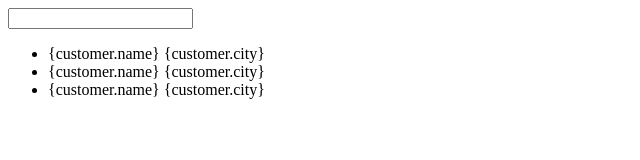
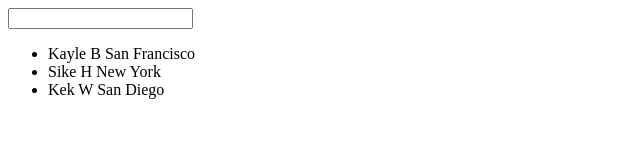
Before and after one commit to kyolf/filterPrac, a plain HTML site: page prac1/index.html in a window 1280 px wide. Shown: the whole page, without its empty margins (0-640 px from the left). Drawn offline with nearby package versions, Linux system fonts and the light colour scheme.

Commit message:
forgot extra brackets for data binding expression

```diff
--- a/prac1/index.html
+++ b/prac1/index.html
@@ -4,7 +4,7 @@
   <body data-ng-controller="FilterController">
     <input data-ng-model="name"/>
     <ul>
-      <li data-ng-repeat="customer in customers | filter:name | orderBy:customer.name">{customer.name} {customer.city}</li>
+      <li data-ng-repeat="customer in customers | filter:name | orderBy:customer.name">{{customer.name}} {{customer.city}}</li>
     </ul>
     <script src="https://ajax.googleapis.com/ajax/libs/angularjs/1.5.6/angular.min.js"></script>
     <script src="prac1.js"></script>
```
